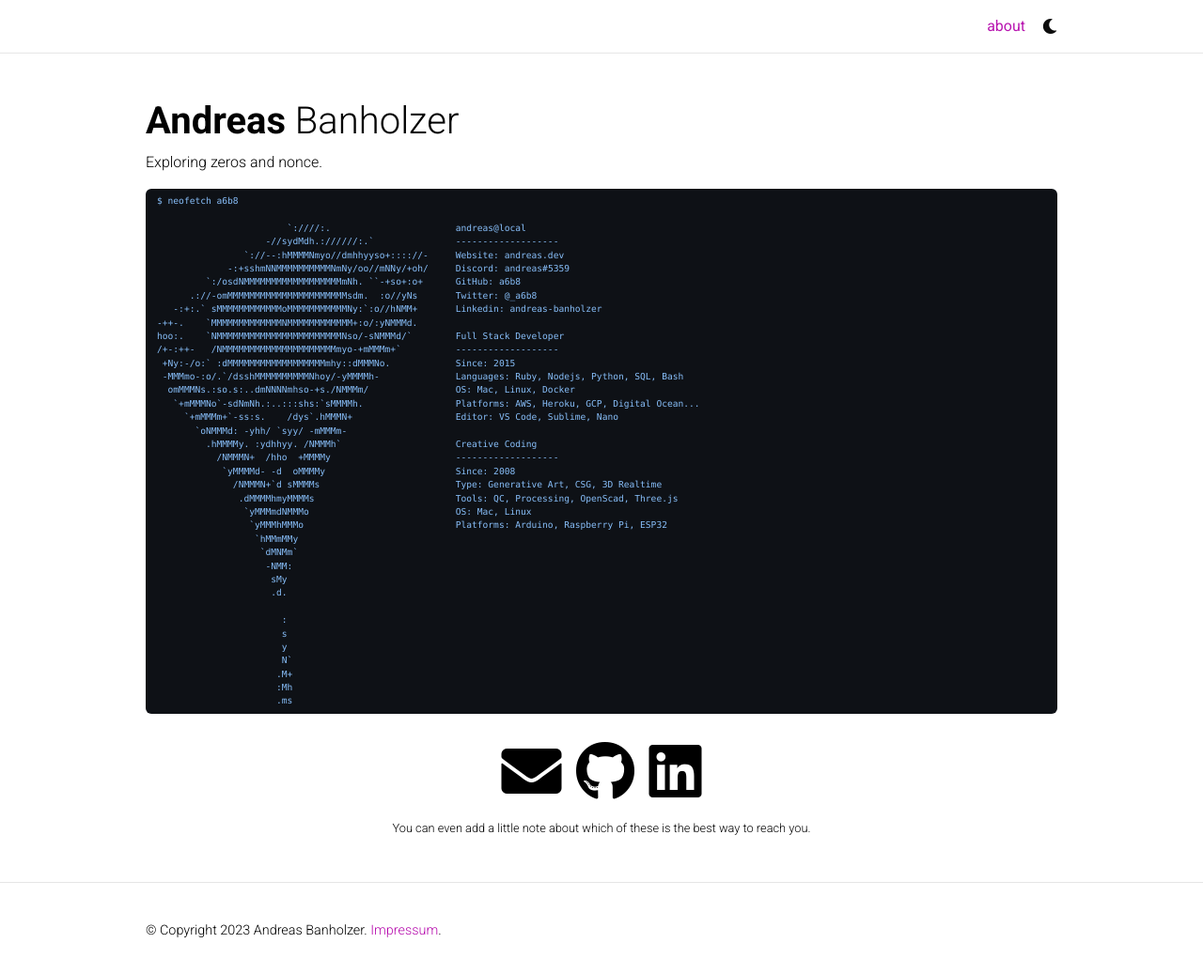
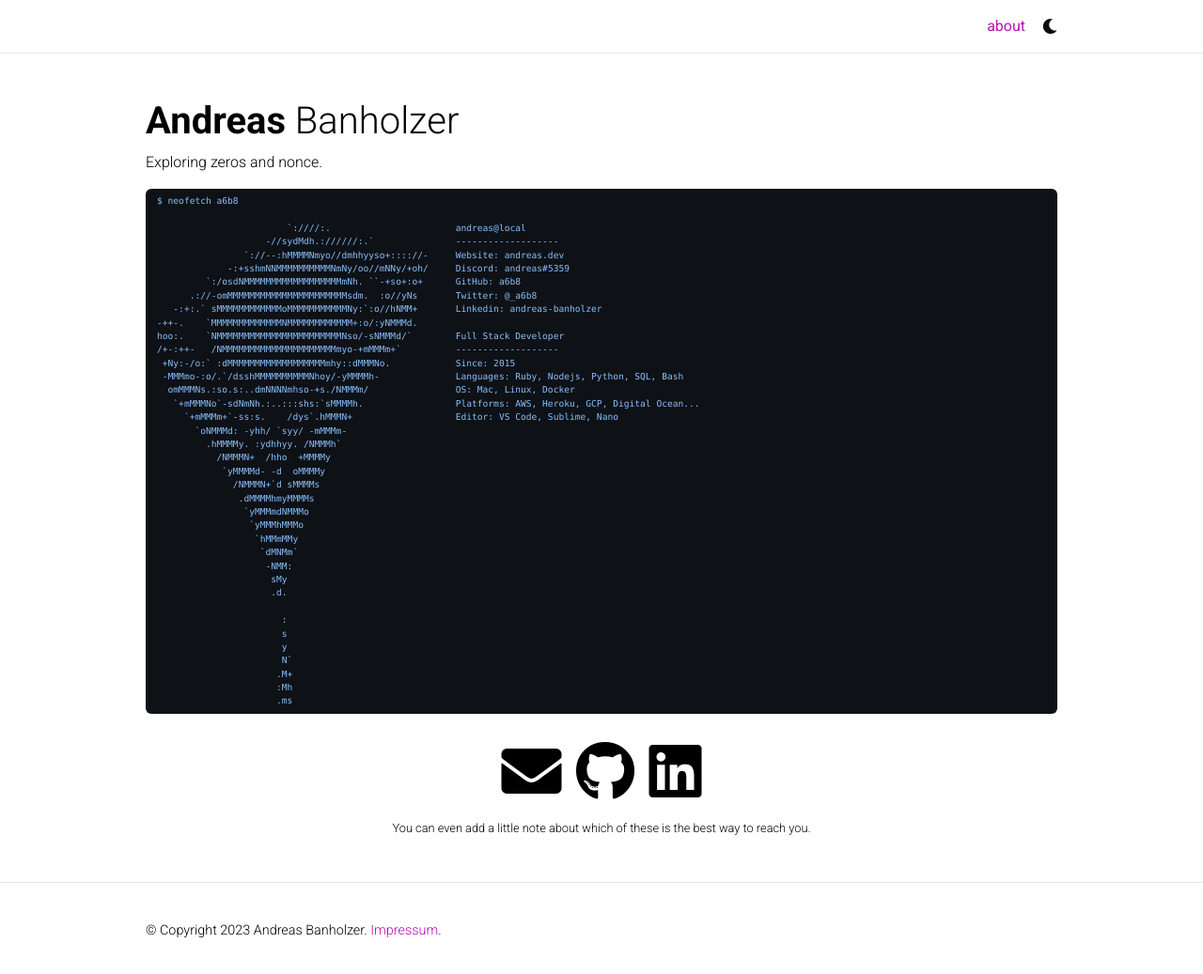
Before and after one commit to a6b8/a6b8, a Jekyll site: the page built from _pages/about.md, in a window 1280 px wide and 1042 px high. Shown: the top 1037 px of the window at 94% size. Built offline with Jekyll 4.4.1, drawn with Linux system fonts in a browser that asks for light colours; nearby versions of some CDN libraries; comment, search, counter and statistics services are not loaded; a style sheet for code colours, icons or effects is not loaded.

Commit message:
Update about.md

```diff
--- a/_pages/about.md
+++ b/_pages/about.md
@@ -32,13 +32,13 @@ hoo:.    `NMMMMMMMMMMMMMMMMMMMMMMMNso/-sNMMMd/`        Full Stack Developer
    `+mMMMNo`-sdNmNh.:..:::shs:`sMMMMh.                 Platforms: AWS, Heroku, GCP, Digital Ocean...
      `+mMMMm+`-ss:s.    /dys`.hMMMN+                   Editor: VS Code, Sublime, Nano
        `oNMMMd: -yhh/ `syy/ -mMMMm-
-         .hMMMMy. :ydhhyy. /NMMMh`                     Creative Coding
-           /NMMMN+  /hho  +MMMMy                       -------------------
-            `yMMMMd- -d  oMMMMy                        Since: 2008
-              /NMMMN+`d sMMMMs                         Type: Generative Art, CSG, 3D Realtime
-               .dMMMMhmyMMMMs                          Tools: QC, Processing, OpenScad, Three.js
-                `yMMMmdNMMMo                           OS: Mac, Linux
-                 `yMMMhMMMo                            Platforms: Arduino, Raspberry Pi, ESP32
+         .hMMMMy. :ydhhyy. /NMMMh`
+           /NMMMN+  /hho  +MMMMy
+            `yMMMMd- -d  oMMMMy
+              /NMMMN+`d sMMMMs
+               .dMMMMhmyMMMMs
+                `yMMMmdNMMMo
+                 `yMMMhMMMo
                   `hMMmMMy
                    `dMNMm`
                     -NMM:
```
